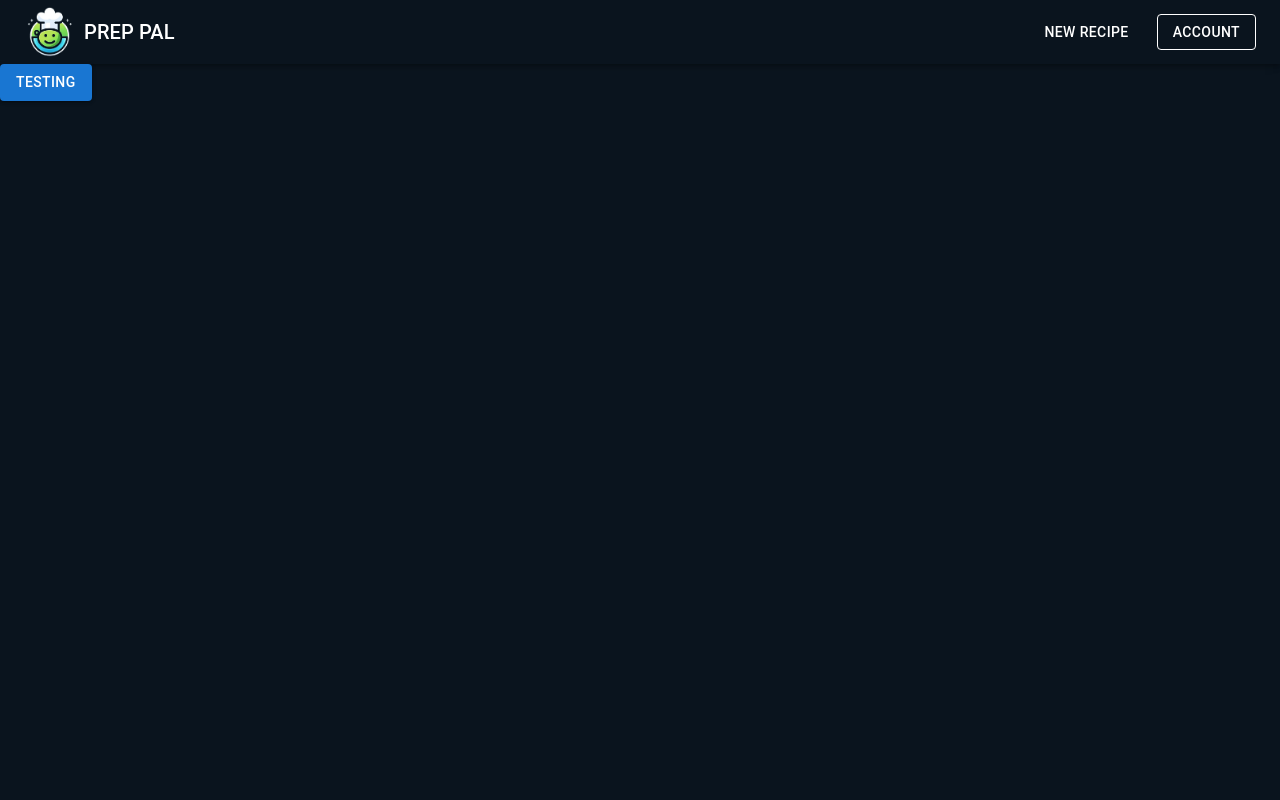
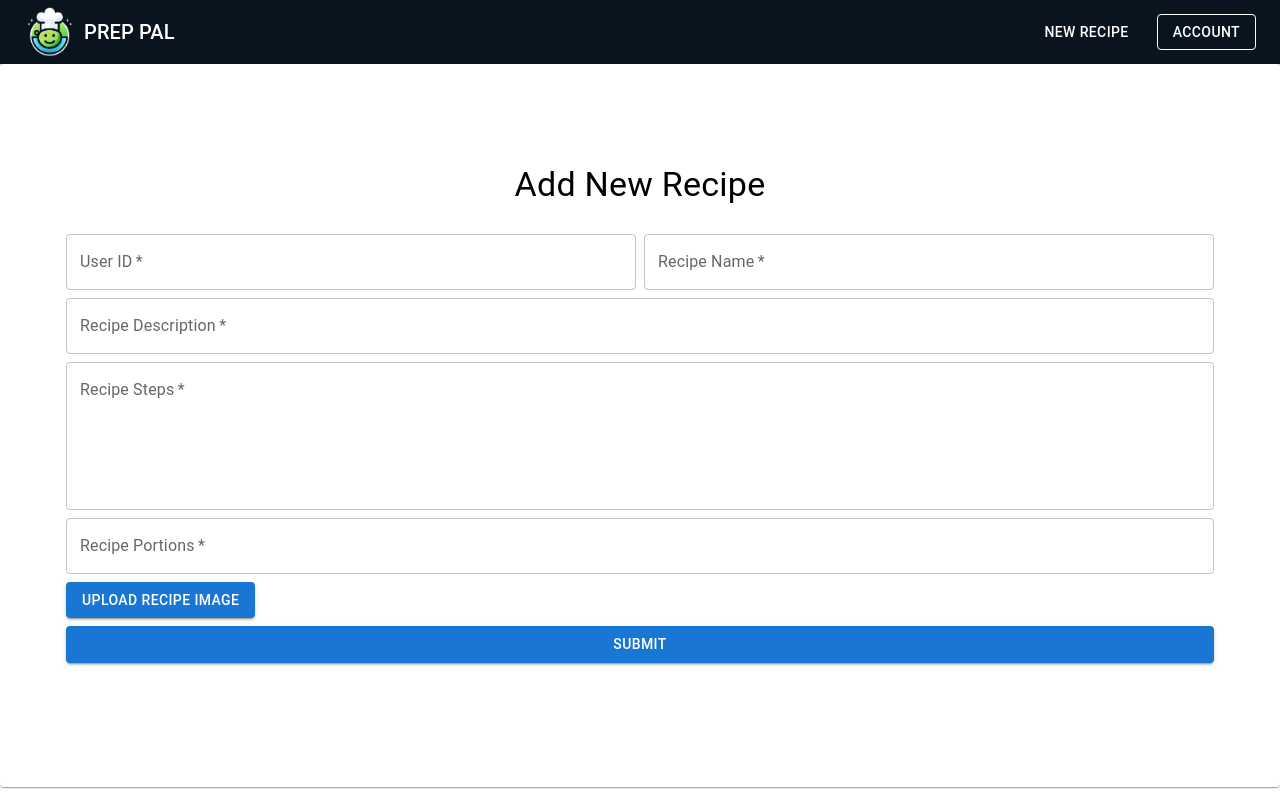
Before and after one commit to staniuchi2/recipe_app, a React (Create React App) app in the folder client/: page /add_recipes in a window 1280 px wide. Built offline with nearby package versions, Linux system fonts and the light colour scheme.

Commit message:
added recipe add functionality

```diff
--- a/client/src/AddRecipe.js
+++ b/client/src/AddRecipe.js
@@ -1,31 +1,86 @@
 
-import React, { useEffect } from 'react';
+import React, { useEffect, useState} from 'react';
 //import { Link } from 'react-router-dom';
 import Button from '@mui/material/Button';
+
+import Card from '@mui/material/Card';
+
+import { CardContent, FormGroup, Grid, TextField, Typography } from '@mui/material';
 
 
 function AddRecipes() {
 
+    const [sentID, setID] = useState("");
+    const [sentName, setName] = useState("");
+    const [sentDesc, setDesc] = useState("");
+    const [sentSteps, setSteps] = useState("");
+    const [sentPortions, setPortions] = useState("");
+    const [sentImage, setImage] = useState("")
 
-    const send_info = async () => {
+
+
+    const handeUpload = () =>{
+        console.log("changed")
+    }
+
+    const handleSubmit = async(e) => {
+        e.preventDefault();
+
+        const formData = new FormData(e.target)
+
 
         const result = await fetch('http://localhost:5000/api/add_recipes', {
+
             method: 'POST',
             headers: {
                 'Content-Type': 'application/json',
             },
+
             body: JSON.stringify({
-                testing:'test1',
-                testing2:'test2',
+                user_id : formData.get('userID'),
+                recipe_name: formData.get('recipeName'),
+                recipe_description: formData.get('recipeDescription'),
+                recipe_steps: formData.get('recipeSteps'),
+                recipe_portions: formData.get('recipePortions')
             })
         })
         const resultInJson = await result.json();
         console.log(resultInJson);
-
     }
 
     return (
-        <Button onClick={send_info} variant="contained">testing</Button>
+        <div className="New Recipe Form">
+            <Card style={{padding:"100px 50px", background:'white'}}>
+            <Typography gutterBottom variant="h4" align="center" color={'black'}> Add New Recipe</Typography>
+                <CardContent>
+                    <form onSubmit={handleSubmit}>
+                        <Grid container spacing={1}>
+                            <Grid xs={12} sm={6} item>
+                                <TextField type="Number" name="userID" label="User ID" placeholder="Enter User ID" variant="outlined"  fullWidth required/>
+                            </Grid>
+                            <Grid xs={12} sm={6} item>
+                                <TextField label="Recipe Name" name="recipeName" placeholder="Enter Recipe Name" variant="outlined" fullWidth required/>
+                            </Grid>
+                            <Grid xs={12} item>
+                                <TextField label="Recipe Description" name="recipeDescription" placeholder="Recipe Description" variant="outlined" fullWidth required/>
+                            </Grid>
+                            <Grid xs={12}  item>
+                                <TextField label="Recipe Steps" name="recipeSteps" multiline rows={5} placeholder="Enter Recipe Steps" variant="outlined" fullWidth required/>
+                            </Grid>
+                            <Grid xs={12} item>
+                                <TextField type="Number" label="Recipe Portions" name="recipePortions" placeholder="Enter Recipe Portions" variant="outlined" fullWidth required/>
+                            </Grid>
+                            <Grid xs={12} item>
+                                <Button variant="contained" component="label"> Upload Recipe Image <input accept="image/*" type='file' onChange={handeUpload} hidden/></Button>
+                            </Grid>
+                            <Grid xs={12} item>
+                                <Button type="submit" variant="contained" color="primary" fullWidth>submit</Button>
+                            </Grid>
+                        </Grid>
+                    </form>
+                </CardContent>
+            </Card>
+        </div>
     );
 }
 
--- a/client/src/index.css
+++ b/client/src/index.css
@@ -5,7 +5,7 @@ body {
     sans-serif;
   -webkit-font-smoothing: antialiased;
   -moz-osx-font-smoothing: grayscale;
-  background-color: #0a141e;
+  background-color: white;
 }
 
 code {
```
Also changed, not shown: 2 other files (tests, documents, lock files or other folders).
